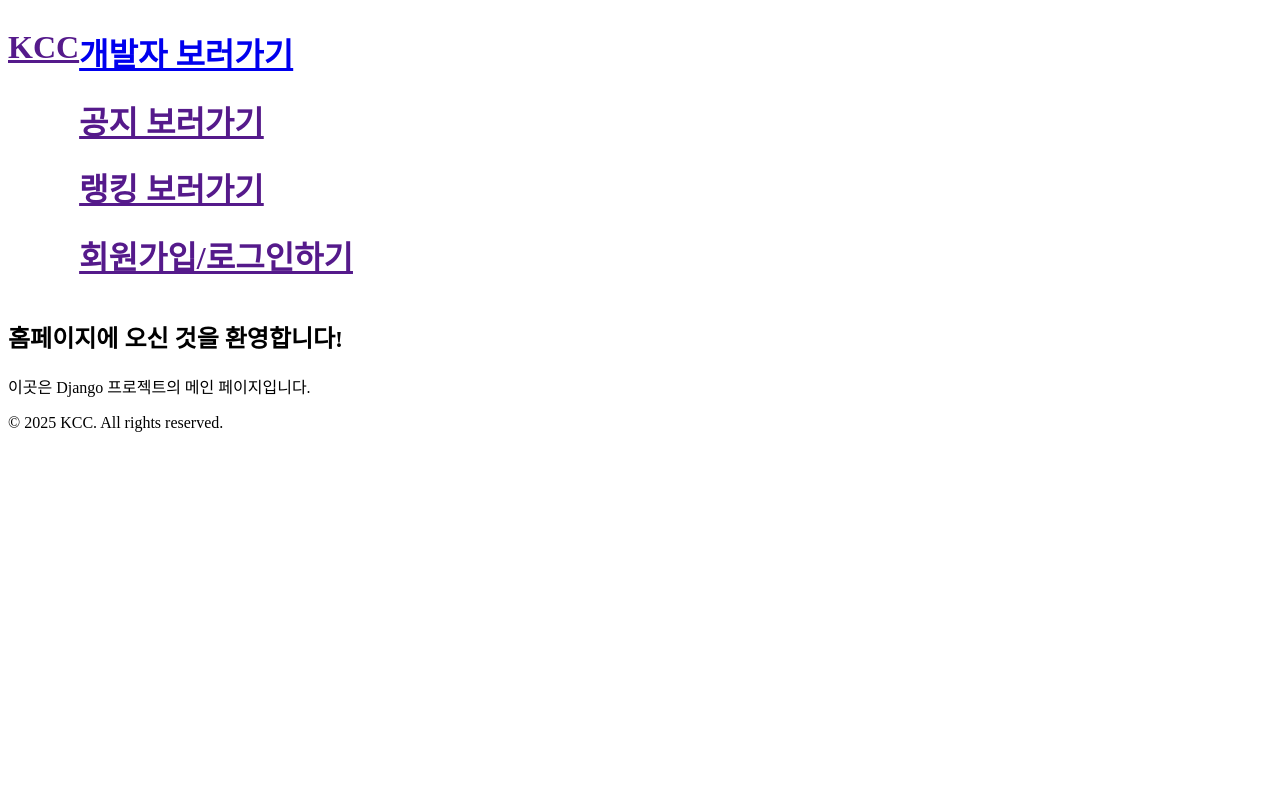
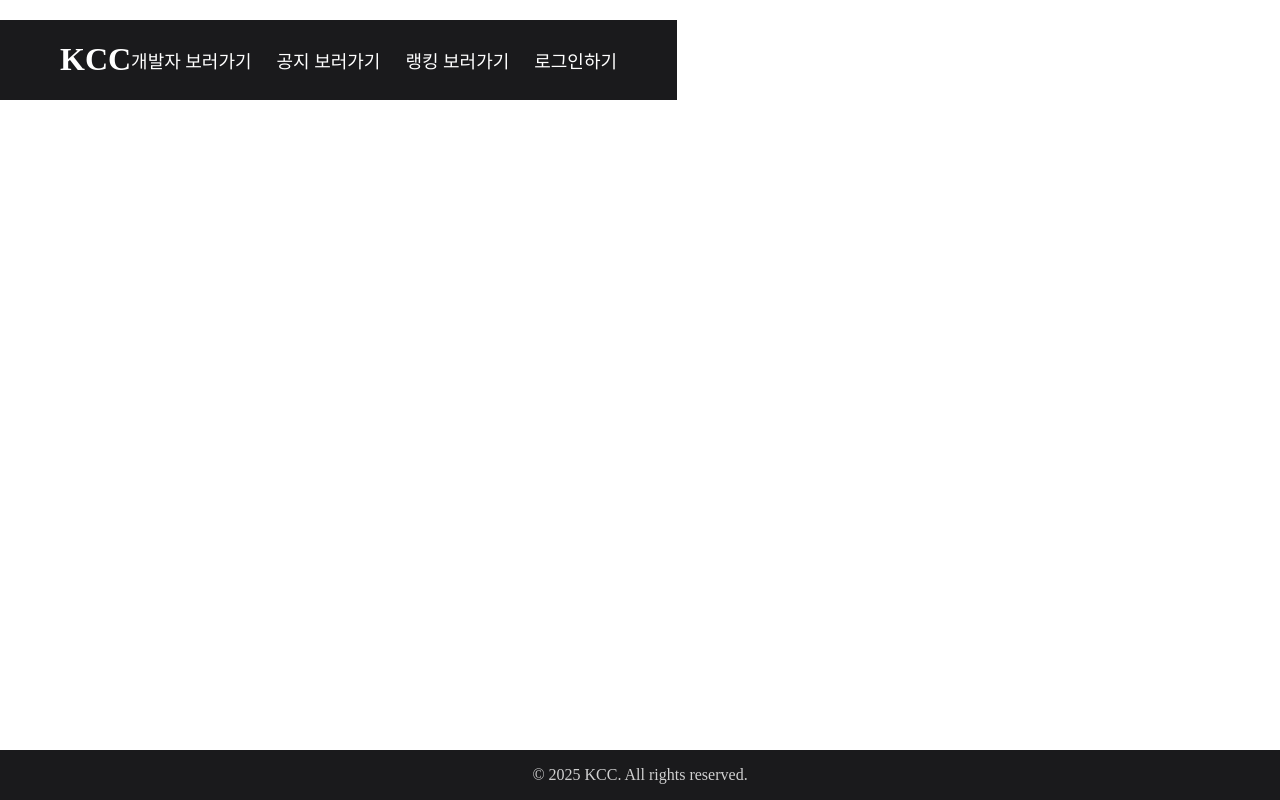
Before and after one commit to junhkchoi/kcc, a Django app: page / in a window 1280 px wide. Run offline with Django 5.2, Linux system fonts and the light colour scheme.

Commit message:
[Feat] base.html/base.css

```diff
--- a/static/css/base.css
+++ b/static/css/base.css
@@ -1,3 +1,46 @@
+body {
+    padding: 0;
+    margin: 0;
+    background-color: white;
+}
+
+/* header */
 .navbar {
     display: flex;
+    justify-content: space-between;
+    align-items: center;
+    background-color: #1a1a1c;
+    padding: 0px 60px;
+    position: fixed;
 }
+
+.navbar__logo a {
+    color: #fff;
+    text-decoration: none;
+}
+
+.navbar__navs {
+    display: flex;
+    gap: 25px;
+}
+
+.navbar__navs a {
+    color: #fff;
+    text-decoration: none;
+    font-size: 18px;
+    text-align: center;
+}
+
+/* footer */
+footer {
+    position: fixed;
+    bottom: 0;
+    width: 100%;
+    display: flex;
+    justify-content: center;
+    background-color: #1a1a1c
+}
+
+.footer__copyright {
+    color: hsla(0, 0%, 100%, .8);
+}
--- a/static/css/home/home.css
+++ b/static/css/home/home.css
@@ -0,0 +1,3 @@
+h2 {
+    color: wheat;
+}
--- a/templates/base.html
+++ b/templates/base.html
@@ -1,10 +1,10 @@
-{% load static %}
 <!DOCTYPE html>
 <html lang="en">
 <head>
     <meta charset="UTF-8">
     <meta name="viewport" content="width=device-width, initial-scale=1.0">
     <title>{% block title %}Document {% endblock %}</title>
+    {% load static %}
     <link rel="stylesheet" href="{% static 'css/base.css' %}">
 </head>
 <body>
@@ -16,17 +16,17 @@
             <div class="navbar__navs">
                 <div class="navbar__navs__github">
                     <a href="https://github.com/junhkchoi/kcc">
-                        <h1>개발자 보러가기</h1>
+                        <p>개발자 보러가기</p>
                     </a>
                 </div>
                 <div class="navbar__navs__post">
-                    <a href=""><h1>공지 보러가기</h1></a>
+                    <a href=""><p>공지 보러가기</p></a>
                 </div>
                 <div class="navbar__navs__ranking">
-                    <a href=""><h1>랭킹 보러가기</h1></a>
+                    <a href=""><p>랭킹 보러가기</p></a>
                 </div>
                 <div class="navbar__navs__account">
-                    <a href=""><h1>회원가입/로그인하기</h1></a>
+                    <a href=""><p>로그인하기</p></a>
                 </div>
             </div>
         </div>
```
